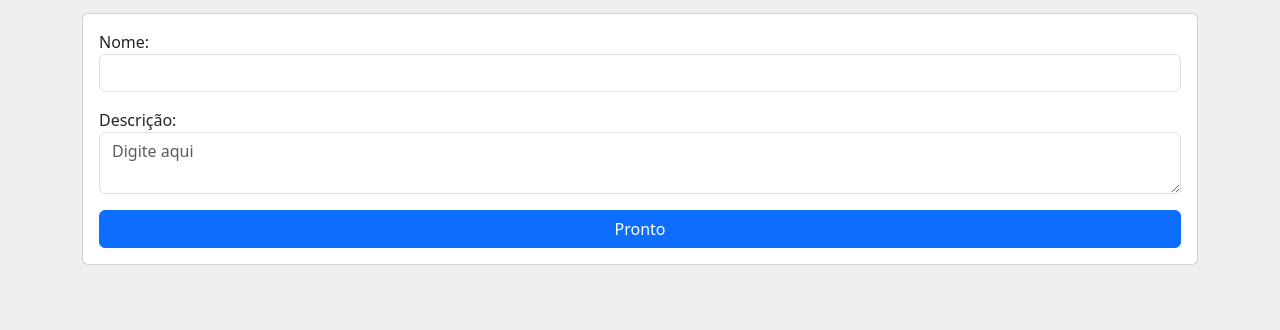
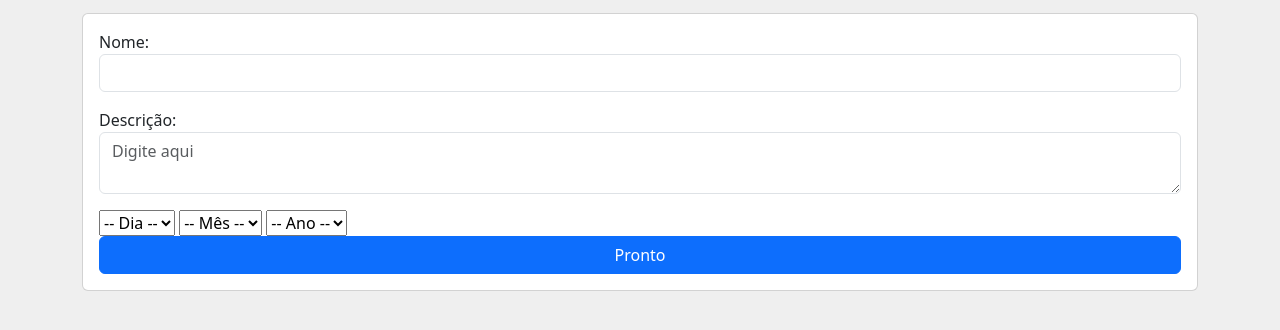
Before and after one commit to JoseEduardo-max/clubedovinho-front, a plain HTML site: page pages/add-categoria.html in a window 1280 px wide. Shown: the part 238-568 px from the top of the page. Drawn offline with nearby package versions, Linux system fonts and the light colour scheme.

Commit message:
adicionei o js da data

```diff
--- /dev/null
+++ b/js/dia.js
@@ -0,0 +1,24 @@
+const SELECT_DIA = document.getElementById('select-dia') // JEITO MAIS SENIOR
+const SELECT_MES = document.getElementById('select-mes')
+
+let numero = 1;
+
+while (numero <= 31) {
+    //document.getElementById('select-dia').innerHTML += '<option>' + numero + '</opition>';
+    SELECT_DIA.innerHTML += `<option>
+        ${numero}
+    </opition>`;
+
+    numero = numero + 1;
+    //numero += 1;
+    //numero++;
+}
+
+let mes = 1
+
+do {
+    SELECT_MES.innerHTML += `<option>${mes}</option>`;
+
+    mes = mes + 1
+
+}while (mes <= 12);
--- a/pages/add-categoria.html
+++ b/pages/add-categoria.html
@@ -66,6 +66,17 @@
                 <label for="descricao">Descrição:</label>
                 <textarea id="descricao" placeholder="Digite aqui" class="form-control mb-3"></textarea>
 
+                <select  id="select-dia">
+                    <option value="">-- Dia --</option>
+                </select>
+                <select  id="select-mes">
+                    <option value="">-- Mês --</option>
+                </select>
+                <select  id="">
+                    <option value="select-ano">-- Ano --</option>
+                </select>
+
+
                 <button class="btn btn-primary w-100">
                     Pronto
                 </button>
@@ -75,6 +86,7 @@
 
         <script src="https://cdn.jsdelivr.net/npm/bootstrap@5.3.3/dist/js/bootstrap.bundle.min.js" integrity="sha384-YvpcrYf0tY3lHB60NNkmXc5s9fDVZLESaAA55NDzOxhy9GkcIdslK1eN7N6jIeHz" crossorigin="anonymous"></script>
 
+        <script src="../js/dia.js"></script>
         <script src="../js/eventos.js"></script>
 
     </body>
```
